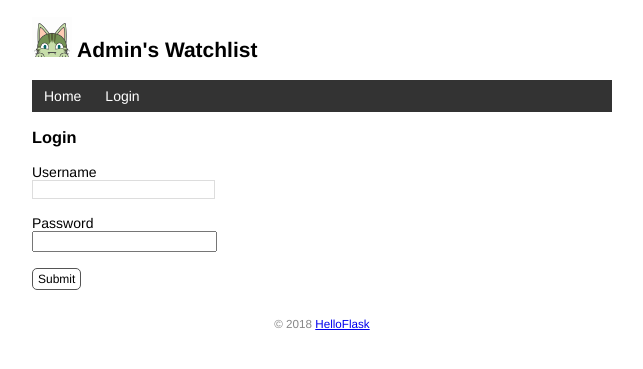
After one commit to liveforday/flask, a Flask app: page /login in a window 1280 px wide. The commit adds this page. Shown: the top 369 px of the page, without its empty margins (318-961 px from the left). Run offline with Flask 2, Linux system fonts and the light colour scheme; data comes from the database, SQL or seed files in the repository; both versions use the stored data as it was after the commit.

Commit message:
user authentication with flask-login

```diff
--- a/app.py
+++ b/app.py
@@ -4,6 +4,15 @@ import sys
 import click
 from flask import Flask, render_template, request, url_for, redirect, flash
 from flask_sqlalchemy import SQLAlchemy
+from werkzeug.security import generate_password_hash, check_password_hash
+from flask_login import (
+    current_user,
+    login_required,
+    LoginManager,
+    UserMixin,
+    login_user,
+    logout_user,
+)
 
 # SQLite URI compatible
 WIN = sys.platform.startswith("win")
@@ -19,6 +28,14 @@ app.config["SQLALCHEMY_DATABASE_URI"] = prefix + os.path.join(app.root_path, "da
 app.config["SQLALCHEMY_TRACK_MODIFICATIONS"] = False
 
 db = SQLAlchemy(app)
+login_manager = LoginManager(app)
+login_manager.login_view = "login"
+
+
+@login_manager.user_loader
+def load_user(user_id):
+    user = User.query.get(int(user_id))
+    return user
 
 
 @app.cli.command()
@@ -60,9 +77,43 @@ def forge():
     click.echo("Done.")
 
 
-class User(db.Model):
+@app.cli.command()
+@click.option("--username", prompt=True, help="The username used to login.")
+@click.option(
+    "--password",
+    prompt=True,
+    hide_input=True,
+    confirmation_prompt=True,
+    help="The password used to login",
+)
+def admin(username, password):
+    db.create_all
+    user = User.query.first()
+    if user is not None:
+        click.echo("Updating user ...")
+        user.username = username
+        user.set_password(password)
+    else:
+        click.echo("Creating user ...")
+        user = User(username=username, name="Admin")
+        user.set_password(password)
+        db.session.add(user)
+
+    db.session.commit()
+    click.echo("Done.")
+
+
+class User(db.Model, UserMixin):
     id = db.Column(db.Integer, primary_key=True)
     name = db.Column(db.String(20))
+    username = db.Column(db.String(20))
+    password_hash = db.Column(db.String(128))
+
+    def set_password(self, password):
+        self.password_hash = generate_password_hash(password)
+
+    def validate_password(self, password):
+        return check_password_hash(self.password_hash, password)
 
 
 class Movie(db.Model):
@@ -85,6 +136,9 @@ def page_not_found(e):
 @app.route("/", methods=["GET", "POST"])
 def index():
     if request.method == "POST":
+        if not current_user.is_authenticated:
+            return redirect(url_for("index"))
+
         title = request.form["title"]
         year = request.form["year"]
 
@@ -103,6 +157,7 @@ def index():
 
 
 @app.route("/movie/edit/<int:movie_id>", methods=["GET", "POST"])
+@login_required
 def edit(movie_id):
     movie = Movie.query.get_or_404(movie_id)
 
@@ -124,9 +179,39 @@ def edit(movie_id):
 
 
 @app.route("/movie/delete/<int:movie_id>", methods=["POST"])
+@login_required
 def delete(movie_id):
     movie = Movie.query.get_or_404(movie_id)
     db.session.delete(movie)
     db.session.commit()
     flash("Item deleted.")
     return redirect(url_for("index"))
+
+
+@app.route("/login", methods=["GET", "POST"])
+def login():
+    if request.method == "POST":
+        username = request.form["username"]
+        password = request.form["password"]
+
+        if not username or not password:
+            flash("Invalid input")
+            return redirect(url_for("login"))
+
+        user = User.query.first()
+        if username == user.username and user.validate_password(password):
+            login_user(user)
+            flash("Login success")
+            return redirect(url_for("index"))
+        flash("Invalid username or password")
+        return redirect(url_for("login"))
+
+    return render_template("login.html")
+
+
+@app.route("/logout")
+@login_required
+def logout():
+    logout_user()
+    flash("Goodbye")
+    return redirect(url_for("index"))
--- a/templates/base.html
+++ b/templates/base.html
@@ -19,6 +19,11 @@
     <nav>
         <ul>
             <li><a href="{{ url_for('index') }}">Home</a></li>
+            {% if current_user.is_authenticated %}
+            <li><a href="{{ url_for('logout')}}">Logout</a></li>
+            {% else %}
+            <li><a href="{{ url_for('login')}}">Login</a></li>
+            {% endif %}
         </ul>
     </nav>
     {% block content %}{% endblock %}
--- a/templates/index.html
+++ b/templates/index.html
@@ -1,18 +1,22 @@
 {% extends 'base.html' %} {% block content %}
 <p>{{ movies|length }} Titles</p>
+{% if current_user.is_authenticated %}
 <form method="post">
     Name <input type="text" name="title" autocomplete="off" required> Year <input type="text" name="year" autocomplete="off" required>
     <input class="btn" type="submit" name="submit" value="Add">
 </form>
+{% endif %}
 <ul class="movie-list">
     {% for movie in movies %}
     <li>{{ movie.title }} - {{ movie.year }}
         <span class="float-right">
+            {% if current_user.is_authenticated %}
             <a class="btn" href="{{ url_for('edit', movie_id=movie.id) }}">Edit</a>
 
             <form class="inline-form" method="post" action="{{url_for('delete', movie_id=movie.id)}}">
                 <input class="btn" type="submit" name="delete" value="Delete" onclick="return confirm('Are you sure?')">
             </form>
+            {% endif %}
                 <a class="imdb" href="https://www.imdb.com/find?q={{ movie.title }}" target="_blank" title="Find this movie on IMDb">IMDb</a>
 
         </span>
--- /dev/null
+++ b/templates/login.html
@@ -0,0 +1,10 @@
+{% extends 'base.html'%} {% block content %}
+<h3>Login</h3>
+<form method="post">
+    Username<br>
+    <input type="text" name="username" required><br><br> Password
+    <br>
+    <input type="password" name="password" required><br><br>
+    <input class="btn" type="submit" name="submit" value="Submit">
+</form>
+{% endblock %}
```
Also changed, not shown: data.db.
